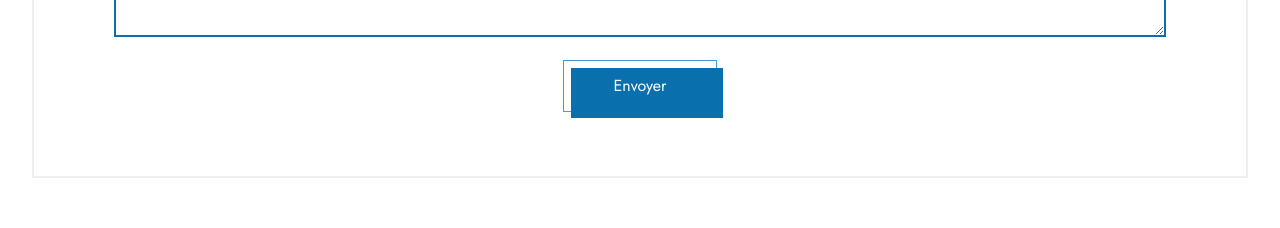
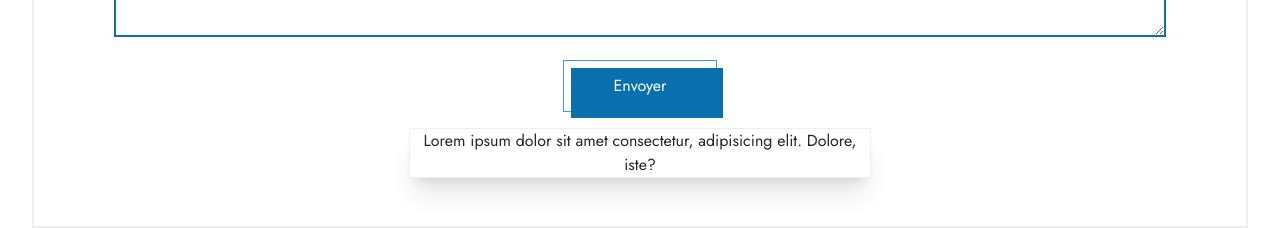
Before and after one commit to KamelMesbahi13/dzWorkAway, a React (Vite) app: page /Nos-Platforms/1 in a window 1280 px wide. Shown: the part 2460-2688 px from the top of the page. Built offline with nearby package versions, Linux system fonts and the light colour scheme.

Commit message:
Fix Some Code

```diff
--- a/src/Components/Home/Platforms/PlatformsForm.jsx
+++ b/src/Components/Home/Platforms/PlatformsForm.jsx
@@ -12,7 +12,7 @@ const PlatformsForm = () => {
   const { t } = useTranslation();
   const [loading, setLoading] = useState(false);
   const [success, setSuccess] = useState(false);
-  const [failed, setFailed] = useState(false);
+  const [failed, setFailed] = useState(true);
 
   const modifiedHeader = Data.ServicesForm_Heading.map((data) => {
     if (i18n.language === "ar") {
@@ -334,8 +334,6 @@ const PlatformsForm = () => {
     }
   };
 
-  // -----------------------------------------------------------------
-
   return (
     <>
       <div className="mt-12 md:mt-20">
@@ -563,8 +561,10 @@ const PlatformsForm = () => {
                   <div className="mt-4 textCenter">
                     {loading && <Loader className="py-16" />}
                   </div>
-                  <div>{success && <Success className="py-16" />}</div>
-                  <div>{failed && <Failed className="py-16" />}</div>
+                  <div className="textCenter">
+                    <div>{success && <Success className="py-16" />}</div>
+                    <div>{failed && <Failed className="py-16" />}</div>
+                  </div>
                 </form>
               </div>
             </div>
--- a/src/Ui/Failed/Failed.jsx
+++ b/src/Ui/Failed/Failed.jsx
@@ -1,5 +1,16 @@
+import Icon from "../../assets/Failed.png";
+
 const Failed = () => {
-  return <div className="bg-mainColor w-[30rem] h-[40rem]">failed</div>;
+  return (
+    <div className="w-full md:w-2/4">
+      <div className="container">
+        <div className="border shadow-xl border-grey">
+          Lorem ipsum dolor sit amet consectetur, adipisicing elit. Dolore,
+          iste?
+        </div>
+      </div>
+    </div>
+  );
 };
 
 export default Failed;
```
Also changed, not shown: src/assets/Failed.png (added), src/assets/Success.png (added).
